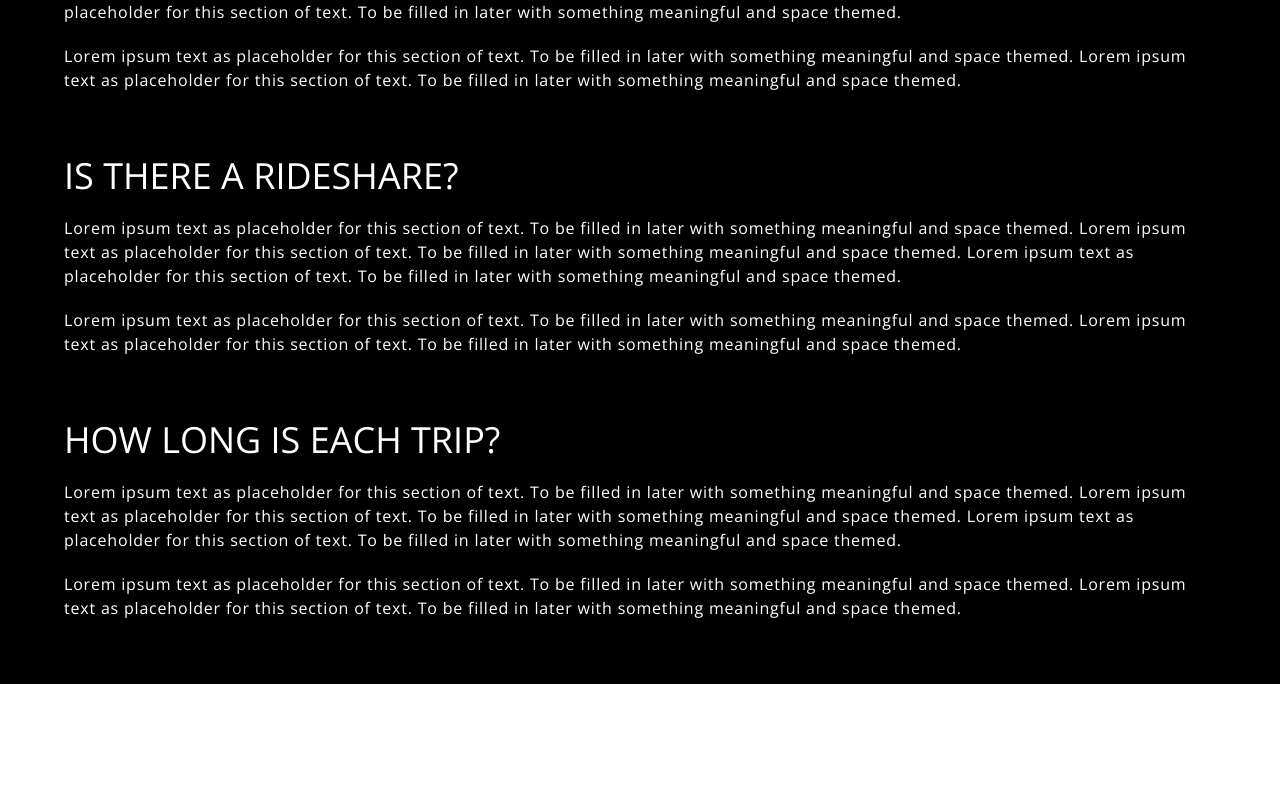
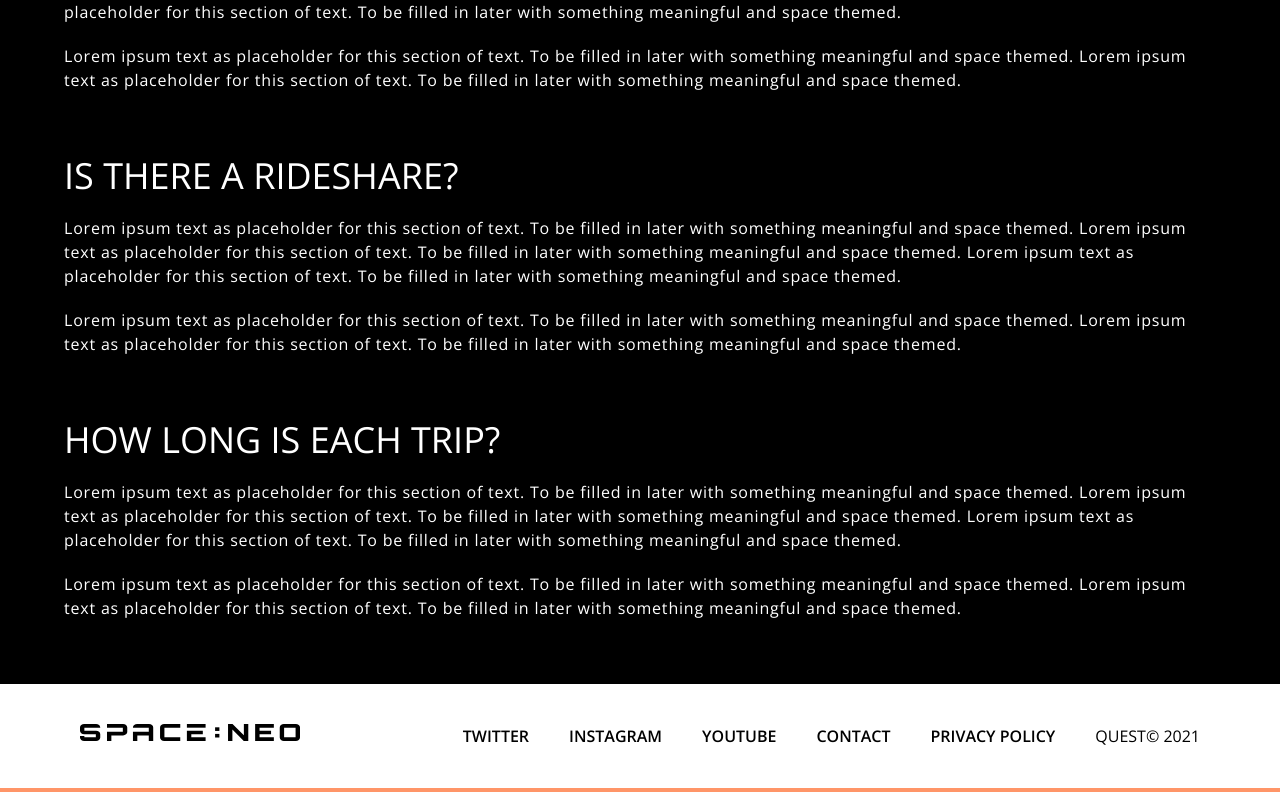
Before and after one commit to LipeMachado/SpaceNeo-Project, a React (Vite) app: page / in a window 1280 px wide. Shown: the part 4064-4856 px from the top of the page. Before the commit the page ends 4748 px from the top, so only its background shows below. Built offline with nearby package versions, Linux system fonts and the light colour scheme.

Commit message:
Add Footer Section

```diff
--- a/src/Pages/InitialPage/index.tsx
+++ b/src/Pages/InitialPage/index.tsx
@@ -1,4 +1,5 @@
 import { Faqs } from "../../Sections/Faqs";
+import { Footer } from "../../Sections/Footer";
 import { Header } from "../../Sections/Header";
 import { HeaderFeatured } from "../../Sections/HeaderFeatured";
 import { Launch } from "../../Sections/Launch";
@@ -14,6 +15,7 @@ export function InitialPage() {
             <Launch />
             <News />
             <Faqs />
+            <Footer />
         </>
     )
 }
--- /dev/null
+++ b/src/Sections/Footer/index.tsx
@@ -0,0 +1,23 @@
+import SpaceNeoLogo from '../../Assets/Footer/SpaceNeoLogoFooter.svg'
+
+export function Footer() {
+    return (
+        <>
+            <div className="flex justify-between flex-wrap flex-col gap-10 xl:gap-0 xl:flex-row py-10 px-10 sm:px-20 border-b-4 border-FooterBorderColor">
+                <div className="">
+                    <img className="" src={SpaceNeoLogo} alt="Logo" />
+                </div>
+                <div className="">
+                    <ul className="flex flex-col sm:flex sm:flex-row gap-7 sm:gap-10 flex-wrap items-start sm:items-center font-openSans font-semibold">
+                        <li className="cursor-pointer hover:text-gray-500">TWITTER</li>
+                        <li className="cursor-pointer hover:text-gray-500">INSTAGRAM</li>
+                        <li className="cursor-pointer hover:text-gray-500">YOUTUBE</li>
+                        <li className="cursor-pointer hover:text-gray-500">CONTACT</li>
+                        <li className="cursor-pointer hover:text-gray-500">PRIVACY POLICY</li>
+                        <li className="font-normal">QUEST© 2021</li>
+                    </ul>
+                </div>
+            </div>
+        </>
+    )
+}
--- a/src/Sections/NavBar/index.tsx
+++ b/src/Sections/NavBar/index.tsx
@@ -11,11 +11,11 @@ export function NavBar() {
                     </div>
                     <div className="">
                         <ul className="hidden font-poppins gap-6 text-white lg:flex">
-                            <li><a href="/">Our Mission</a></li>
-                            <li><a href="/">Rideshare</a></li>
-                            <li><a href="/">Engines</a></li>
-                            <li><a href="/">Carrers</a></li>
-                            <li><a href="/">Shop</a></li>
+                            <li><a href="/" className="hover:text-gray-500">Our Mission</a></li>
+                            <li><a href="/" className="hover:text-gray-500">Rideshare</a></li>
+                            <li><a href="/" className="hover:text-gray-500">Engines</a></li>
+                            <li><a href="/" className="hover:text-gray-500">Carrers</a></li>
+                            <li><a href="/" className="hover:text-gray-500">Shop</a></li>
                         </ul>
                         <div className="flex lg:hidden">
                             <List size={23} color='white' />
--- a/tailwind.config.cjs
+++ b/tailwind.config.cjs
@@ -14,6 +14,7 @@ module.exports = {
                 'LaunchBoxBgColor': 'rgba(25, 65, 105, 0.5)',
                 'NewsCTAColor': '#313131',
                 'NewsBorderCTAColor': '#C4C4C4',
+                'FooterBorderColor': '#FF9568',
             },
             backgroundImage: {
                 'HeaderBackground': "url('/src/Assets/Header/BackgroundHeader.jpg')",
```
Also changed, not shown: src/Assets/Footer/SpaceNeoLogoFooter.svg (added).
